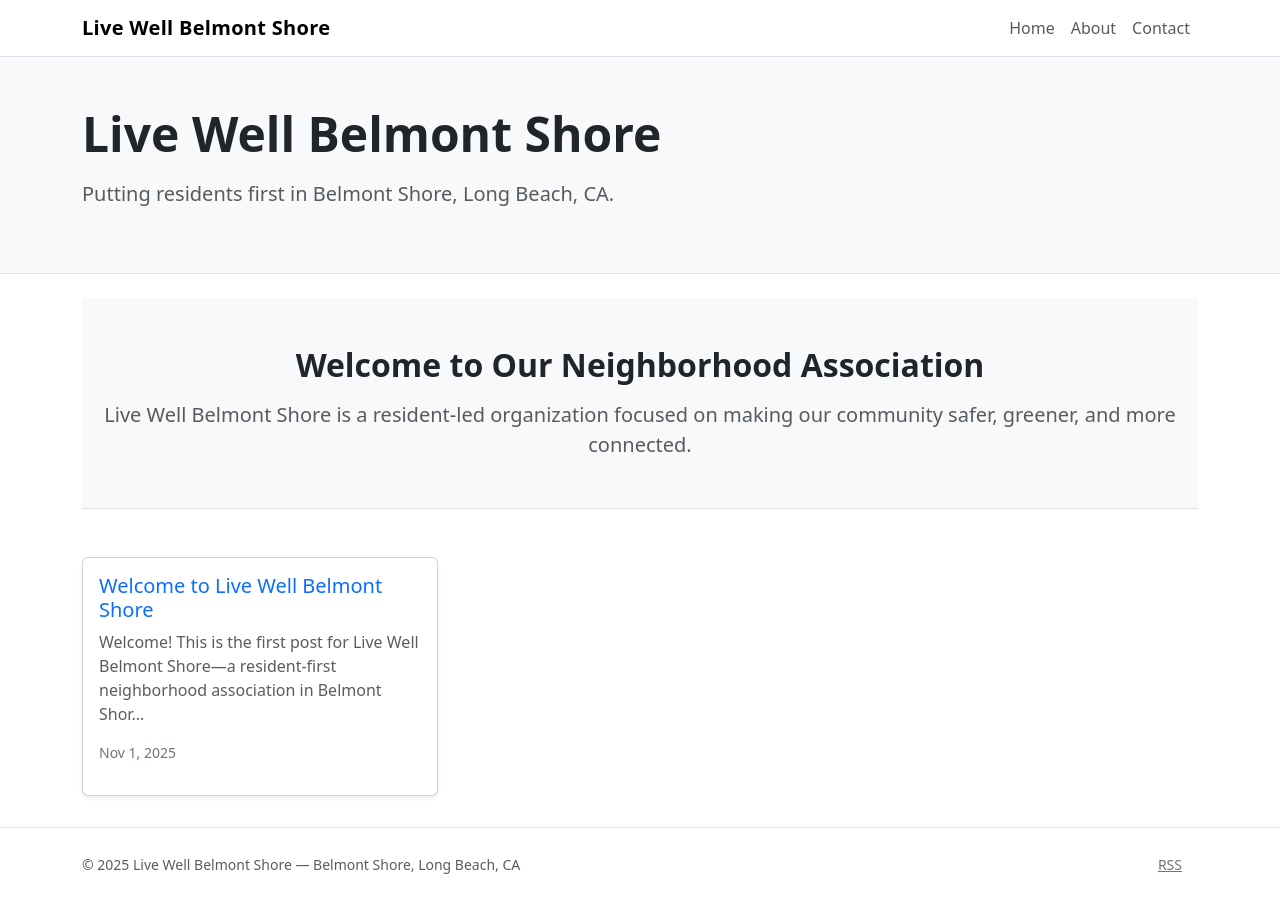
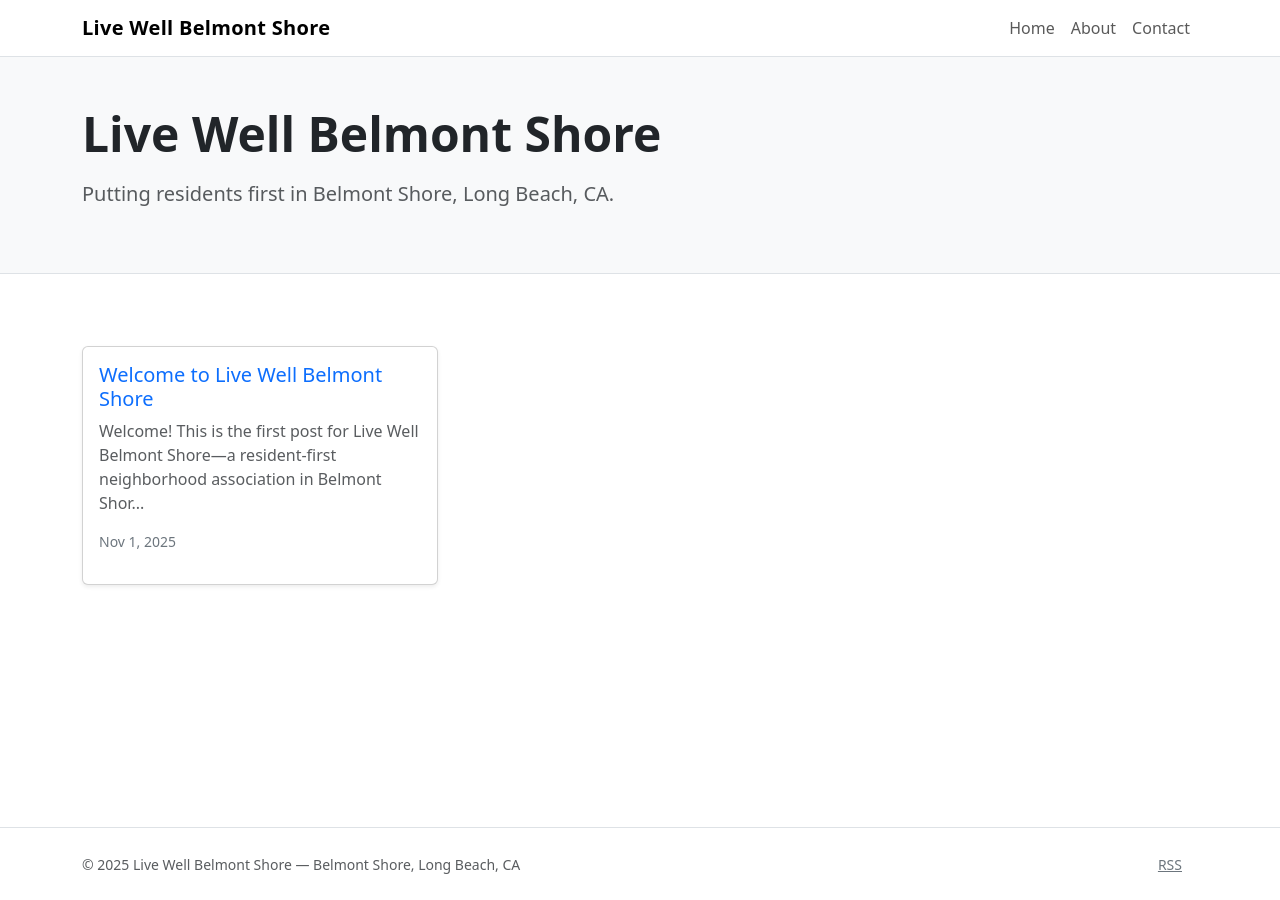
Before and after one commit to ericmseitz/livewellbs, a Jekyll site: the page built from index.html, in a window 1280 px wide. Built offline with Jekyll 4.4.1, drawn with Linux system fonts in a browser that asks for light colours.

Commit message:
Update index.html layout and header

```diff
--- a/index.html
+++ b/index.html
@@ -4,15 +4,6 @@ hero:
   title: "Live Well Belmont Shore"
   lede: "Putting residents first in Belmont Shore, Long Beach, CA."
 ---
-
-<section class="py-5 text-center border-bottom bg-light">
-  <div class="container">
-    <h2 class="fw-bold mb-3">Welcome to Our Neighborhood Association</h2>
-    <p class="lead text-muted mb-0">
-      Live Well Belmont Shore is a resident-led organization focused on making our community safer, greener, and more connected.
-    </p>
-  </div>
-</section>
 
 <div class="row g-4 mt-4">
   {% for post in site.posts %}
```
